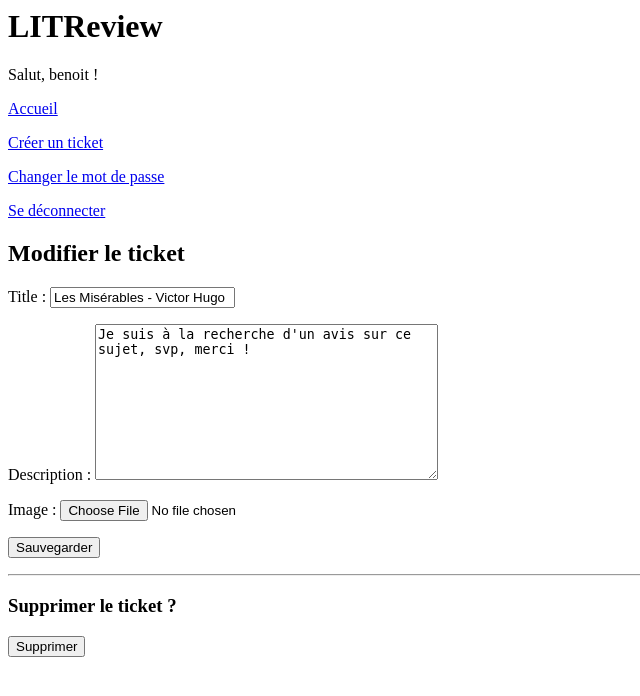
After one commit to Benoitrenou/Project_09-Develop_a_web_application_with_Django, a Django app: page /ticket/1/edit/ in a window 1280 px wide. The commit adds this page. Shown: the top 696 px of the page, without its empty margins (0-640 px from the left). Run offline with Django 3.2, Linux system fonts and the light colour scheme; a user stored in the database is signed in; data comes from the database, SQL or seed files in the repository; both versions use the stored data as it was after the commit.

Commit message:
Implementation models
Implementation of models of Ticket/Review/UserFollows
Gestion views of creation/details/edit ticket

```diff
--- a/LITReview/LITReview/urls.py
+++ b/LITReview/LITReview/urls.py
@@ -15,6 +15,8 @@ Including another URLconf
 """
 from django.contrib import admin
 from django.urls import path
+from django.conf.urls.static import static
+from django.conf import settings
 
 import authentication.views
 import reviews.views
@@ -27,4 +29,12 @@ urlpatterns = [
     path('change-paswword/done/', authentication.views.change_password_done, name='password_change_done'),
     path('logout/', authentication.views.logout_page, name='logout'),
     path('home/', reviews.views.home, name='home'),
+    path('ticket/create/', reviews.views.create_ticket, name='create_ticket'),
+    path('ticket/<int:ticket_id>/', reviews.views.view_ticket, name='view_ticket'),
+    path('ticket/<int:ticket_id>/edit/', reviews.views.update_ticket, name='edit_ticket'),
+
 ]
+
+if settings.DEBUG:
+    urlpatterns += static(
+        settings.MEDIA_URL, document_root=settings.MEDIA_ROOT)
--- a/LITReview/authentication/models.py
+++ b/LITReview/authentication/models.py
@@ -1,5 +1,5 @@
 from django.contrib.auth.models import AbstractUser
-from django.db import models
+
 
 class User(AbstractUser):
     pass
--- a/LITReview/authentication/views.py
+++ b/LITReview/authentication/views.py
@@ -14,10 +14,12 @@ def signup_page(request):
         if form.is_valid():
             user = form.save()
             login(request, user)
-            return redirect(settings.LOGIN_REDIRECT_URL)
+            return redirect('home')
     return render(request, 'authentication/signup.html', context={'form': form})
 
 def login_page(request):
+    if request.user.is_authenticated:
+        return redirect('home')
     form = forms.LoginForm()
     message = ''
     if request.method == 'POST':
--- /dev/null
+++ b/LITReview/reviews/forms.py
@@ -0,0 +1,13 @@
+from django import forms
+
+from . import models
+
+class TicketForm(forms.ModelForm):
+    edit_ticket = forms.BooleanField(widget=forms.HiddenInput, initial=True)
+
+    class Meta:
+        model = models.Ticket
+        fields = ['title', 'description', 'image']
+
+class DeleteTicketForm(forms.Form):
+    delete_ticket = forms.BooleanField(widget=forms.HiddenInput, initial=True)
--- a/LITReview/reviews/models.py
+++ b/LITReview/reviews/models.py
@@ -1,30 +1,56 @@
 from django.core.validators import MinValueValidator, MaxValueValidator
 from django.conf import settings
 from django.db import models
+from PIL import Image
 
 
 class Ticket(models.Model):
-    # Your Ticket model definition goes here
-    pass
+    title = models.CharField(max_length=128)
+    description = models.TextField(max_length=2048, blank=True)
+    author = models.ForeignKey(
+        to=settings.AUTH_USER_MODEL,
+        on_delete=models.CASCADE
+        )
+    image = models.ImageField(null=True, blank=True)
+    time_created = models.DateTimeField(auto_now_add=True)
+
+    IMAGE_MAX_SIZE = (800, 800)
+
+    def resize_image(self):
+        image = Image.open(self.image)
+        image.thumbnail(self.IMAGE_MAX_SIZE)
+        image.save(self.image.path)
+
+    def save(self, *args, **kwargs):
+        super().save(*args, **kwargs)
+        if self.image:
+            self.resize_image()
 
 
 class Review(models.Model):
     ticket = models.ForeignKey(to=Ticket, on_delete=models.CASCADE)
     rating = models.PositiveSmallIntegerField(
-        # validates that rating must be between 0 and 5
-        validators=[MinValueValidator(0), MaxValueValidator(5)])
+        validators=[MinValueValidator(0), MaxValueValidator(5)],
+        )
     headline = models.CharField(max_length=128)
-    body = models.CharField(max_length=8192, blank=True)
+    body = models.TextField(max_length=8192, blank=True)
     user = models.ForeignKey(
-        to=settings.AUTH_USER_MODEL, on_delete=models.CASCADE)
+        to=settings.AUTH_USER_MODEL,
+        on_delete=models.CASCADE
+        )
     time_created = models.DateTimeField(auto_now_add=True)
 
-
-""" class UserFollows(models.Model):
-    # Your UserFollows model definition goes here
+class UserFollows(models.Model):
+    user = models.ForeignKey(
+        to=settings.AUTH_USER_MODEL,
+        on_delete=models.CASCADE,
+        related_name='following'
+        )
+    followed_user = models.ForeignKey(
+        to=settings.AUTH_USER_MODEL,
+        on_delete=models.CASCADE,
+        related_name='followed_by'
+        )
 
     class Meta:
-        # ensures we don't get multiple UserFollows instances
-        # for unique user-user_followed pairs
         unique_together = ('user', 'followed_user', )
- """
--- /dev/null
+++ b/LITReview/reviews/templates/reviews/edit_ticket.html
@@ -0,0 +1,16 @@
+{% extends 'base.html' %}
+{% block content %}
+    <h2>Modifier le ticket</h2>
+    <form method="post">
+        {{ edit_form.as_p }}
+        {% csrf_token %}
+        <button type="submit" >Sauvegarder</button>
+    </form>
+    <hr>
+    <h3>Supprimer le ticket ?</h3>
+    <form method="post">
+        {{ delete_form }}
+        {% csrf_token %}
+        <button type="submit" >Supprimer</button>
+    </form>
+{% endblock content %}
--- a/LITReview/reviews/views.py
+++ b/LITReview/reviews/views.py
@@ -1,8 +1,52 @@
-from django.shortcuts import render, redirect
-from django.contrib.auth.decorators import login_required
+from django.shortcuts import render, redirect, get_object_or_404
+from django.contrib.auth.decorators import login_required, permission_required
 
-from . import models
+from . import models, forms
 
 @login_required
 def home(request):
-    return render (request, 'reviews/home.html')
+    tickets = models.Ticket.objects.all()
+    context = {
+        'tickets': tickets,
+    }
+    return render(request, 'reviews/home.html', context=context)
+
+@login_required
+def create_ticket(request):
+    form = forms.TicketForm()
+    if request.method == 'POST':
+        form = forms.TicketForm(request.POST, request.FILES)
+        if form.is_valid():
+            ticket = form.save(commit=False)
+            ticket.author = request.user
+            ticket.save()
+            return render(request, 'reviews/view_ticket.html', {'ticket':ticket})
+    return render(request, 'reviews/create_ticket.html', context={'form': form})
+
+@login_required
+def view_ticket(request, ticket_id):
+    ticket = get_object_or_404(models.Ticket, id=ticket_id)
+    return render(request, 'reviews/view_ticket.html', {'ticket':ticket})
+
+@login_required
+#@permission_required
+def update_ticket(request, ticket_id):
+    ticket = get_object_or_404(models.Ticket, id=ticket_id)
+    edit_form = forms.TicketForm(instance=ticket)
+    delete_form = forms.DeleteTicketForm()
+    if request.method == 'POST':
+        if 'edit_ticket' in request.POST:
+            edit_form = forms.TicketForm(request.POST, instance=ticket)
+            if edit_form.is_valid():
+                edit_form.save()
+                return redirect('home')
+        if 'delete_ticket' in request.POST:
+            delete_form = forms.DeleteTicketForm(request.POST)
+            if delete_form.is_valid():
+                ticket.delete()
+                return redirect('home')
+    context = {
+        'edit_form': edit_form,
+        'delete_form': delete_form,
+    }
+    return render(request, 'reviews/edit_ticket.html', context=context)
--- a/LITReview/templates/base.html
+++ b/LITReview/templates/base.html
@@ -5,7 +5,16 @@
         <link rel="stylesheet" href="{% static 'style.css' %}">
     </head>
     <body>
-    <h1> LITReview </h1>
+        <div class='sidebar'>
+            <h1> LITReview </h1>
+            {% if user.is_authenticated %}
+                <p>Salut, {{ user }} !</p>
+                <p><a href="{% url 'home' %}">Accueil</a></p>
+                <p><a href="{% url 'create_ticket' %}">Créer un ticket</a></p>
+                <p><a href="{% url 'password_change' %}">Changer le mot de passe</a></p>
+                <p><a href="{% url 'logout' %}">Se déconnecter</a></p>
+            {% endif %}
+        </div>
         <div class="main">
             {% block content %}{% endblock content %}
         </div>
```
Also changed, not shown: LITReview/LITReview/settings.py (+7 -0 lines), LITReview/reviews/templates/reviews/create_ticket.html (added, +9 -0 lines), LITReview/reviews/templates/reviews/home.html (+7 -3 lines), LITReview/reviews/templates/reviews/view_ticket.html (added, +9 -0 lines), LITReview/db.sqlite3, LITReview/reviews/migrations/0002_auto_20211117_1412.py (added), LITReview/reviews/migrations/0003_rename_user_ticket_author.py (added).
